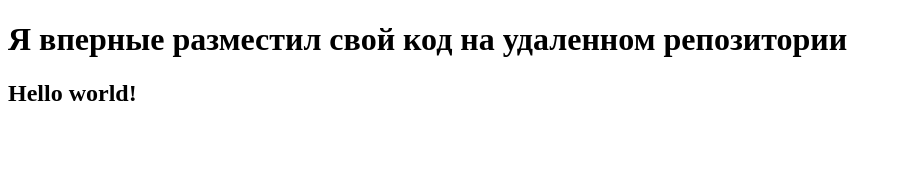
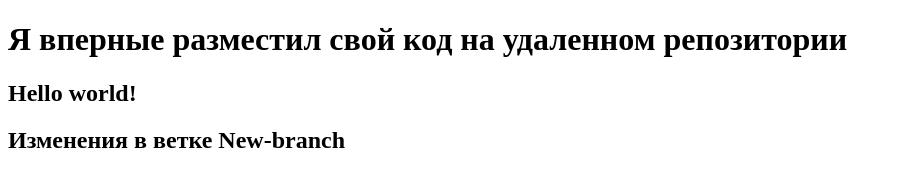
Before and after one commit to Egorjrik/test_repo__, a plain HTML site: page index.html in a window 1280 px wide. Shown: the whole page, without its empty margins (0-901 px from the left). Drawn offline with Linux system fonts and the light colour scheme.

Commit message:
add h2 in new-brahch

```diff
--- a/index.html
+++ b/index.html
@@ -8,5 +8,6 @@
 <body>
     <h1>Я вперные разместил свой код на удаленном репозитории</h1>
     <h2>Hello world!</h2>
+    <h2>Изменения в ветке New-branch</h2>
 </body>
 </html>
```
